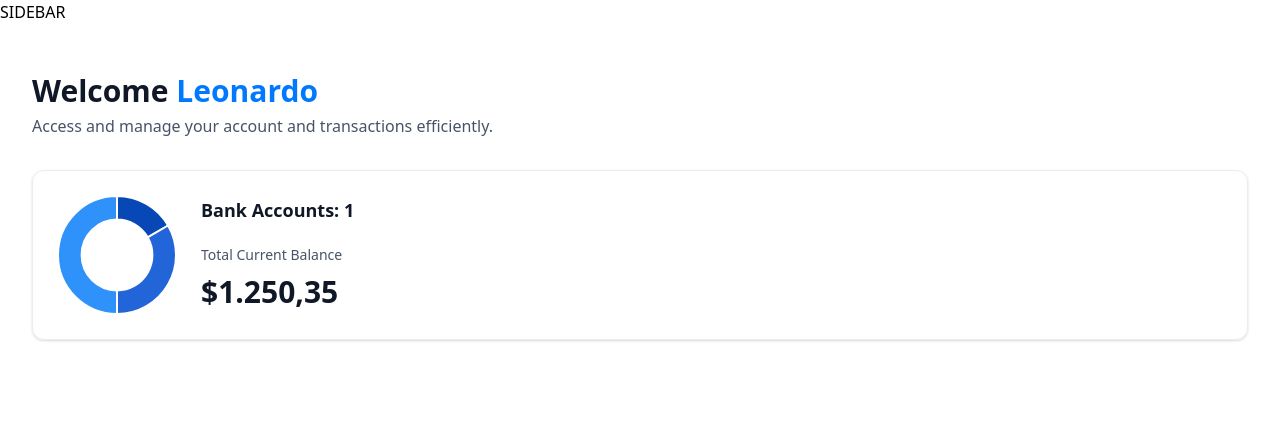
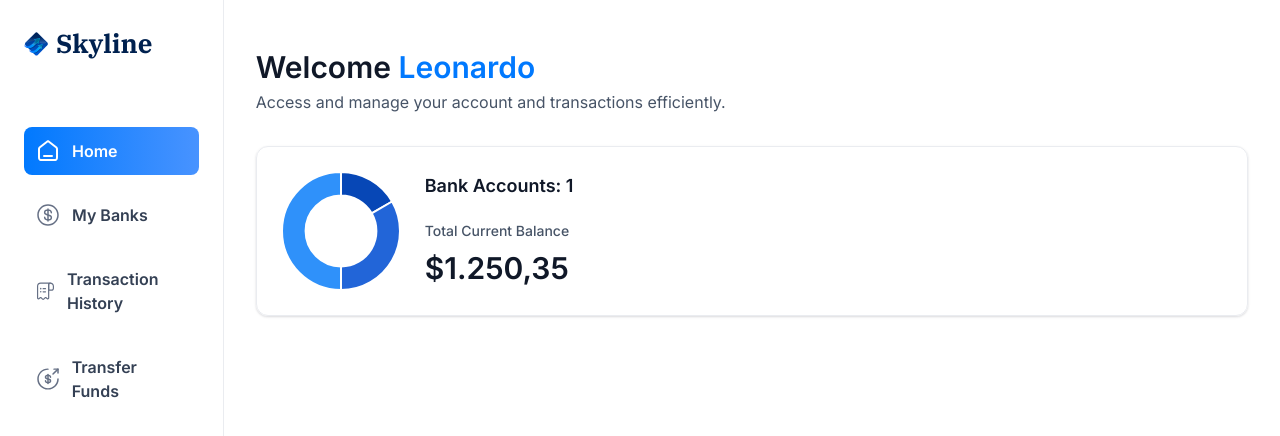
Before and after one commit to leogsouza/banking-app, a Next.js app: page / in a window 1280 px wide. Shown: the top 436 px of the page. Built offline with nearby package versions, Linux system fonts and the light colour scheme.

Commit message:
add left sidebar

```diff
--- a/app/(root)/layout.tsx
+++ b/app/(root)/layout.tsx
@@ -1,12 +1,27 @@
+import MobileNav from "@/components/MobileNav";
+import Sidebar from "@/components/Sidebar";
+import Image from "next/image";
+
 export default function RootLayout({
   children,
 }: Readonly<{
   children: React.ReactNode;
 }>) {
+
+  const loggedIn = { firstName: 'Leonardo', lastName: 'Souza'}
   return (
-    <main>
-      SIDEBAR
+    <main className="flex h-screen w-full font-inter">
+      <Sidebar user={loggedIn} />
+      <div className="flex size-full flex-col">
+        <div className="root-layout">
+          <Image src="/icons/logo.svg" width={30}
+            height={30} alt="menu icon" />
+            <div>
+              <MobileNav user={loggedIn} />
+            </div>
+        </div>
       {children}
+      </div>
     </main>
   );
 }
--- /dev/null
+++ b/components/MobileNav.tsx
@@ -0,0 +1,98 @@
+"use client";
+
+import {
+  Sheet,
+  SheetClose,
+  SheetContent,
+  SheetDescription,
+  SheetHeader,
+  SheetTitle,
+  SheetTrigger,
+} from "@/components/ui/sheet";
+import { sidebarLinks } from "@/constants";
+import { cn } from "@/lib/utils";
+import Image from "next/image";
+import Link from "next/link";
+import { usePathname } from "next/navigation";
+
+const MobileNav = ({ user }: MobileNavProps) => {
+  const pathname = usePathname();
+  return (
+    <section className="w-full max-w-[264px]">
+      <Sheet>
+        <SheetTrigger>
+          <Image
+            src="/icons/hamburger.svg"
+            width={30}
+            height={30}
+            alt="menu"
+            className="cursor-pointer"
+          />
+        </SheetTrigger>
+        <SheetContent side={"left"} className="border-none bg-white">
+          <Link
+            href="/"
+            className="cursor-pointer flex items-center gap-1 px-4"
+          >
+            <Image
+              src="/icons/logo.svg"
+              width={34}
+              height={34}
+              alt="Skyline Logo"
+            />
+            <h1 className="text-26 font-ibm-plex-serif font-bold text-black-1">
+              Skyline
+            </h1>
+          </Link>
+          <div className="mobilenav-sheet">
+            <SheetClose asChild>
+              <nav className="flex h-full flex-col gap-6 pt-16 text-white">
+                {sidebarLinks.map((item) => {
+                  const isActive =
+                    pathname === item.route ||
+                    pathname.startsWith(`${item.route}/`);
+                  return (
+                    <SheetClose asChild key={item.route}>
+                      <Link
+                        href={item.route}
+                        key={item.label}
+                        className={cn("mobilenav-sheet_close w-full", {
+                          "bg-bank-gradient": isActive,
+                        })}
+                      >
+
+                          <Image
+                            src={item.imgURL}
+                            alt={item.label}
+                            width={20}
+                            height={20}
+                            className={cn({
+                              "brightness-[3] invert-0": isActive,
+                            })}
+                          />
+
+                        <p
+                          className={cn("text-16 font-semibold text-black-2", {
+                            "text-white": isActive,
+                          })}
+                        >
+                          {item.label}
+                        </p>
+                      </Link>
+                    </SheetClose>
+                  );
+                })}
+
+                USER
+              </nav>
+            </SheetClose>
+
+            FOOTER
+          </div>
+        </SheetContent>
+      </Sheet>
+    </section>
+  );
+};
+
+export default MobileNav;
--- /dev/null
+++ b/components/Sidebar.tsx
@@ -0,0 +1,57 @@
+'use client'
+
+import { sidebarLinks } from '@/constants'
+import { cn } from '@/lib/utils'
+import Image from 'next/image'
+import Link from 'next/link'
+import { usePathname } from 'next/navigation'
+import React from 'react'
+
+const Sidebar = ({user}:SiderbarProps) => {
+  const pathname = usePathname()
+  return (
+    <section className='sidebar'>
+      <nav className="flex flex-col gap-4">
+        <Link href="/"
+          className='mb-12 cursor-pointer flex items-center gap-2'
+        >
+          <Image src="/icons/logo.svg"
+            width={34}
+            height={34}
+            alt='Skyline Logo'
+            className='size-[24px] max-xl:size-14'
+          />
+          <h1 className="sidebar-logo">Skyline</h1>
+        </Link>
+        {sidebarLinks.map((item) => {
+          const isActive = pathname === item.route ||
+            pathname.startsWith(`${item.route}/`)
+          return (
+            <Link href={item.route}
+              key={item.label}
+              className={cn('sidebar-link',{'bg-bank-gradient': isActive})}
+            >
+              <div className="relative size-6">
+                <Image
+                src={item.imgURL}
+                alt={item.label}
+                fill
+                className={cn({'brightness-[3] invert-0': isActive})}
+                />
+              </div>
+              <p className={cn('sidebar-label', {'!text-white':isActive})}>
+                {item.label}
+              </p>
+
+              </Link>
+          )
+        })}
+        USER
+      </nav>
+
+      FOOTER
+    </section>
+  )
+}
+
+export default Sidebar
--- /dev/null
+++ b/components/ui/sheet.tsx
@@ -0,0 +1,140 @@
+"use client"
+
+import * as React from "react"
+import * as SheetPrimitive from "@radix-ui/react-dialog"
+import { cva, type VariantProps } from "class-variance-authority"
+import { X } from "lucide-react"
+
+import { cn } from "@/lib/utils"
+
+const Sheet = SheetPrimitive.Root
+
+const SheetTrigger = SheetPrimitive.Trigger
+
+const SheetClose = SheetPrimitive.Close
+
+const SheetPortal = SheetPrimitive.Portal
+
+const SheetOverlay = React.forwardRef<
+  React.ElementRef<typeof SheetPrimitive.Overlay>,
+  React.ComponentPropsWithoutRef<typeof SheetPrimitive.Overlay>
+>(({ className, ...props }, ref) => (
+  <SheetPrimitive.Overlay
+    className={cn(
+      "fixed inset-0 z-50 bg-black/80  data-[state=open]:animate-in data-[state=closed]:animate-out data-[state=closed]:fade-out-0 data-[state=open]:fade-in-0",
+      className
+    )}
+    {...props}
+    ref={ref}
+  />
+))
+SheetOverlay.displayName = SheetPrimitive.Overlay.displayName
+
+const sheetVariants = cva(
+  "fixed z-50 gap-4 bg-background p-6 shadow-lg transition ease-in-out data-[state=open]:animate-in data-[state=closed]:animate-out data-[state=closed]:duration-300 data-[state=open]:duration-500",
+  {
+    variants: {
+      side: {
+        top: "inset-x-0 top-0 border-b data-[state=closed]:slide-out-to-top data-[state=open]:slide-in-from-top",
+        bottom:
+          "inset-x-0 bottom-0 border-t data-[state=closed]:slide-out-to-bottom data-[state=open]:slide-in-from-bottom",
+        left: "inset-y-0 left-0 h-full w-3/4 border-r data-[state=closed]:slide-out-to-left data-[state=open]:slide-in-from-left sm:max-w-sm",
+        right:
+          "inset-y-0 right-0 h-full w-3/4  border-l data-[state=closed]:slide-out-to-right data-[state=open]:slide-in-from-right sm:max-w-sm",
+      },
+    },
+    defaultVariants: {
+      side: "right",
+    },
+  }
+)
+
+interface SheetContentProps
+  extends React.ComponentPropsWithoutRef<typeof SheetPrimitive.Content>,
+    VariantProps<typeof sheetVariants> {}
+
+const SheetContent = React.forwardRef<
+  React.ElementRef<typeof SheetPrimitive.Content>,
+  SheetContentProps
+>(({ side = "right", className, children, ...props }, ref) => (
+  <SheetPortal>
+    <SheetOverlay />
+    <SheetPrimitive.Content
+      ref={ref}
+      className={cn(sheetVariants({ side }), className)}
+      {...props}
+    >
+      {children}
+      <SheetPrimitive.Close className="absolute right-4 top-4 rounded-sm opacity-70 ring-offset-background transition-opacity hover:opacity-100 focus:outline-none focus:ring-2 focus:ring-ring focus:ring-offset-2 disabled:pointer-events-none data-[state=open]:bg-secondary">
+        <X className="h-4 w-4" />
+        <span className="sr-only">Close</span>
+      </SheetPrimitive.Close>
+    </SheetPrimitive.Content>
+  </SheetPortal>
+))
+SheetContent.displayName = SheetPrimitive.Content.displayName
+
+const SheetHeader = ({
+  className,
+  ...props
+}: React.HTMLAttributes<HTMLDivElement>) => (
+  <div
+    className={cn(
+      "flex flex-col space-y-2 text-center sm:text-left",
+      className
+    )}
+    {...props}
+  />
+)
+SheetHeader.displayName = "SheetHeader"
+
+const SheetFooter = ({
+  className,
+  ...props
+}: React.HTMLAttributes<HTMLDivElement>) => (
+  <div
+    className={cn(
+      "flex flex-col-reverse sm:flex-row sm:justify-end sm:space-x-2",
+      className
+    )}
+    {...props}
+  />
+)
+SheetFooter.displayName = "SheetFooter"
+
+const SheetTitle = React.forwardRef<
+  React.ElementRef<typeof SheetPrimitive.Title>,
+  React.ComponentPropsWithoutRef<typeof SheetPrimitive.Title>
+>(({ className, ...props }, ref) => (
+  <SheetPrimitive.Title
+    ref={ref}
+    className={cn("text-lg font-semibold text-foreground", className)}
+    {...props}
+  />
+))
+SheetTitle.displayName = SheetPrimitive.Title.displayName
+
+const SheetDescription = React.forwardRef<
+  React.ElementRef<typeof SheetPrimitive.Description>,
+  React.ComponentPropsWithoutRef<typeof SheetPrimitive.Description>
+>(({ className, ...props }, ref) => (
+  <SheetPrimitive.Description
+    ref={ref}
+    className={cn("text-sm text-muted-foreground", className)}
+    {...props}
+  />
+))
+SheetDescription.displayName = SheetPrimitive.Description.displayName
+
+export {
+  Sheet,
+  SheetPortal,
+  SheetOverlay,
+  SheetTrigger,
+  SheetClose,
+  SheetContent,
+  SheetHeader,
+  SheetFooter,
+  SheetTitle,
+  SheetDescription,
+}
--- a/package.json
+++ b/package.json
@@ -9,6 +9,7 @@
     "lint": "next lint"
   },
   "dependencies": {
+    "@radix-ui/react-dialog": "^1.0.5",
     "@radix-ui/react-slot": "^1.0.2",
     "chart.js": "^4.4.2",
     "class-variance-authority": "^0.7.0",
```
Also changed, not shown: 1 other file (tests, documents, lock files or other folders).
